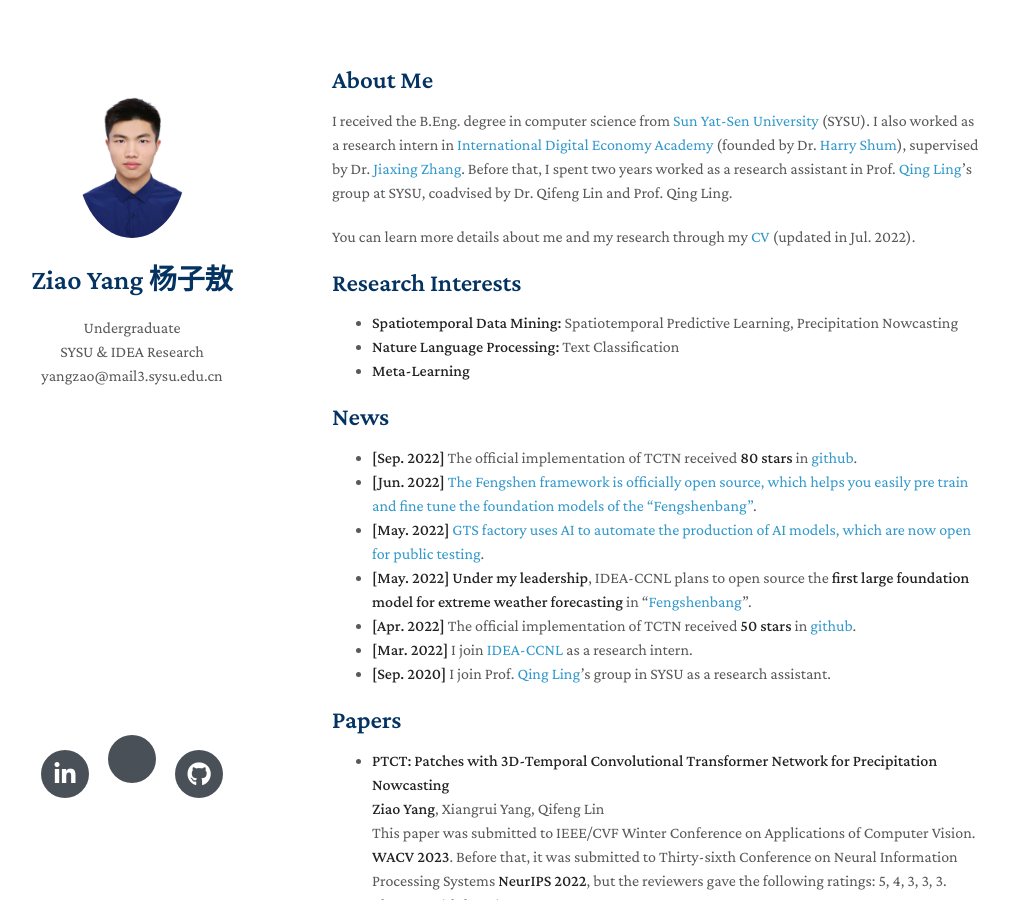
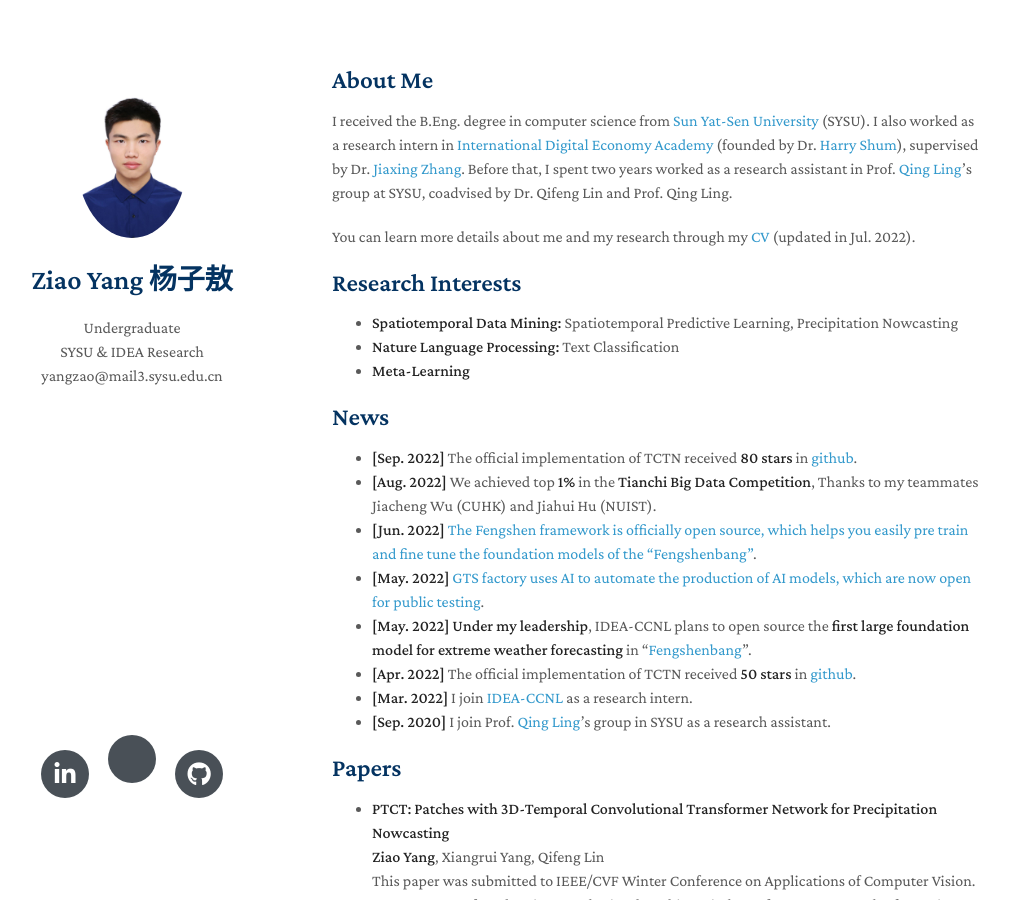
Before and after one commit to yangziao56/homepage, a Jekyll site: the page built from index.md, in a window 1280 px wide and 900 px high. Shown: the whole window, without its empty margins (138-1147 px from the left). Built offline with Jekyll 4.4.1, drawn with Linux system fonts in a browser that asks for light colours; nearby versions of some CDN libraries; a style sheet for code colours, icons or effects is not loaded; our own code applies the rules of GitHub Pages for plain Markdown files.

Commit message:
Update index.md
Signed-off-by: Ziao Yang <70676524+yangziao56@users.noreply.github.com>

```diff
--- a/index.md
+++ b/index.md
@@ -18,6 +18,7 @@
 ## News
 
 - **[Sep. 2022]** The official implementation of TCTN received **80 stars** in [github](https://github.com/yangziao56/TCTN-pytorch).
+- **[Aug. 2022]** We achieved top **1%** in the **Tianchi Big Data Competition**, Thanks to my teammates Jiacheng Wu (CUHK) and Jiahui Hu (NUIST).
 - **[Jun. 2022]** [The Fengshen framework is officially open source, which helps you easily pre train and fine tune the foundation models of the "Fengshenbang"](https://mp.weixin.qq.com/s/NtaEVMdTxzTJfVr-uQ419Q).
 - **[May. 2022]** [GTS factory uses AI to automate the production of AI models, which are now open for public testing](https://mp.weixin.qq.com/s/AFp22hzElkBmJD_VHW0njQ).
 - **[May. 2022]** **Under my leadership**, IDEA-CCNL plans to open source the **first large foundation model for extreme weather forecasting** in "[Fengshenbang](https://github.com/IDEA-CCNL/Fengshenbang-LM)".
```
